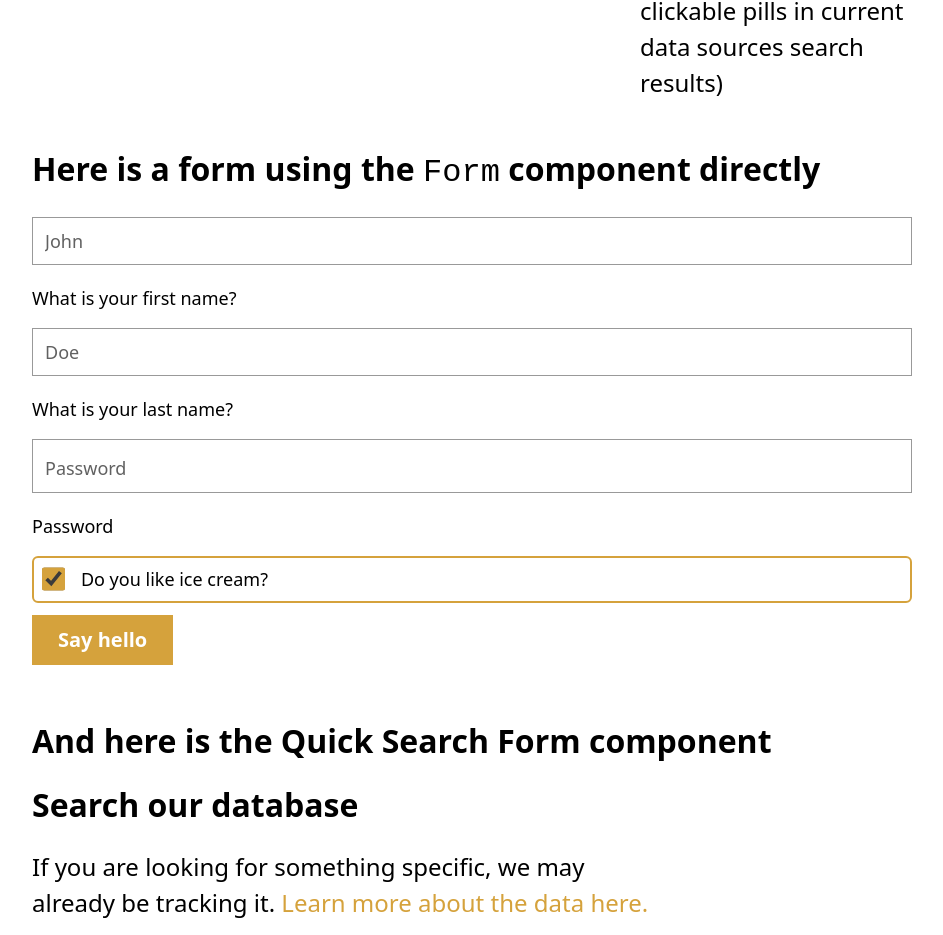
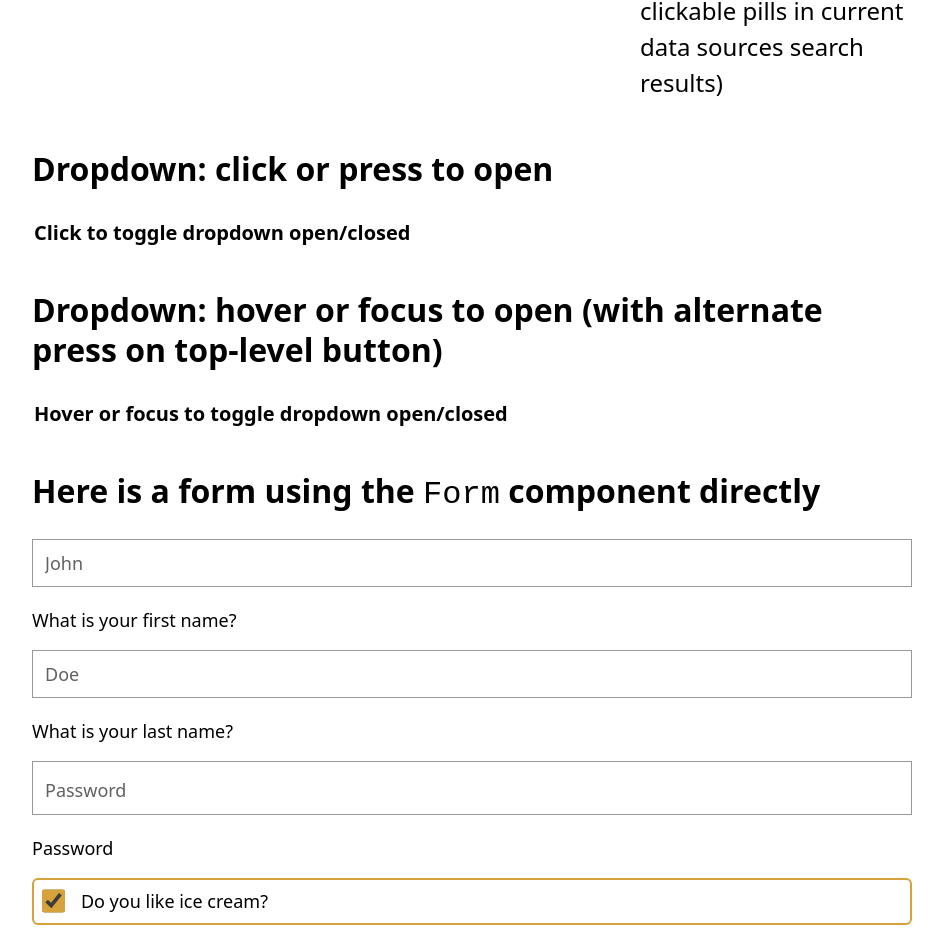
Before and after one commit to Police-Data-Accessibility-Project/design-system, a Vue app: page / in a window 1280 px wide. Shown: the part 1310-2245 px from the top of the page, without its empty margins (168-1111 px from the left). Built offline with nearby package versions, Linux system fonts and the light colour scheme.

Commit message:
chore(demo): add dropdown to demo page

```diff
--- a/src/demo/pages/ComponentDemo.vue
+++ b/src/demo/pages/ComponentDemo.vue
@@ -50,6 +50,83 @@
 			</div>
 		</div>
 
+		<h2>Dropdown: click or press to open</h2>
+		<!-- Dropdown emits an update:open event we can use to apply state-based classes to slot elements... -->
+		<Dropdown
+			@update:open="(isOpen: boolean) => (dropDownPressIsOpen = isOpen)"
+		>
+			<template #trigger>
+				<span
+					:class="{
+						// ...like this
+						'font-semibold': dropDownPressIsOpen,
+					}"
+				>
+					Click to toggle dropdown open/closed</span
+				></template
+			>
+			<template #content>
+				<Button
+					intent="tertiary"
+					@click="buttonAlert('Apples dropdown button clicked')"
+				>
+					Apples
+				</Button>
+
+				<Button
+					intent="tertiary"
+					@click="buttonAlert('Oranges dropdown button clicked')"
+				>
+					Oranges
+				</Button>
+
+				<a href="https://pdap.io" target="_blank" rel="noreferrer">
+					Go to pdap.io
+				</a>
+			</template>
+		</Dropdown>
+
+		<h2>
+			Dropdown: hover or focus to open (with alternate press on top-level
+			button)
+		</h2>
+		<!-- Dropdown emits an update:open event we can use to apply state-based classes to slot elements... -->
+		<Dropdown
+			:trigger-on="PdapDropdownTriggerType.HOVER"
+			@update:open="(isOpen: boolean) => (dropDownHoverIsOpen = isOpen)"
+			@press="() => buttonAlert('Hello from top-level button')"
+		>
+			<template #trigger>
+				<span
+					:class="{
+						// ...like this
+						'font-semibold': dropDownPressIsOpen,
+					}"
+				>
+					Hover or focus to toggle dropdown open/closed</span
+				></template
+			>
+			<template #content>
+				<Button
+					intent="tertiary"
+					@click="buttonAlert('Apples dropdown button clicked')"
+				>
+					Apples
+				</Button>
+
+				<Button
+					intent="tertiary"
+					@click="buttonAlert('Oranges dropdown button clicked')"
+				>
+					Oranges
+				</Button>
+
+				<a href="https://pdap.io" target="_blank" rel="noreferrer">
+					Go to pdap.io
+				</a>
+			</template>
+		</Dropdown>
+
 		<h2>Here is a form using the <code>Form</code> component directly</h2>
 		<Form
 			id="test"
@@ -68,7 +145,9 @@
 
 <script setup lang="ts">
 import { PdapInputTypes } from '../../components/Input/types';
-import { Button, Form, QuickSearchForm } from '../../components';
+import { Button, Dropdown, Form, QuickSearchForm } from '../../components';
+import { ref } from 'vue';
+import { PdapDropdownTriggerType } from '../../components/Dropdown/types';
 
 const mockFormSchema = [
 	{
@@ -125,6 +204,9 @@ const mockFormSchema = [
 	},
 ];
 
+const dropDownPressIsOpen = ref(false);
+const dropDownHoverIsOpen = ref(false);
+
 function buttonAlert(msg: string) {
 	alert(msg);
 }
```
